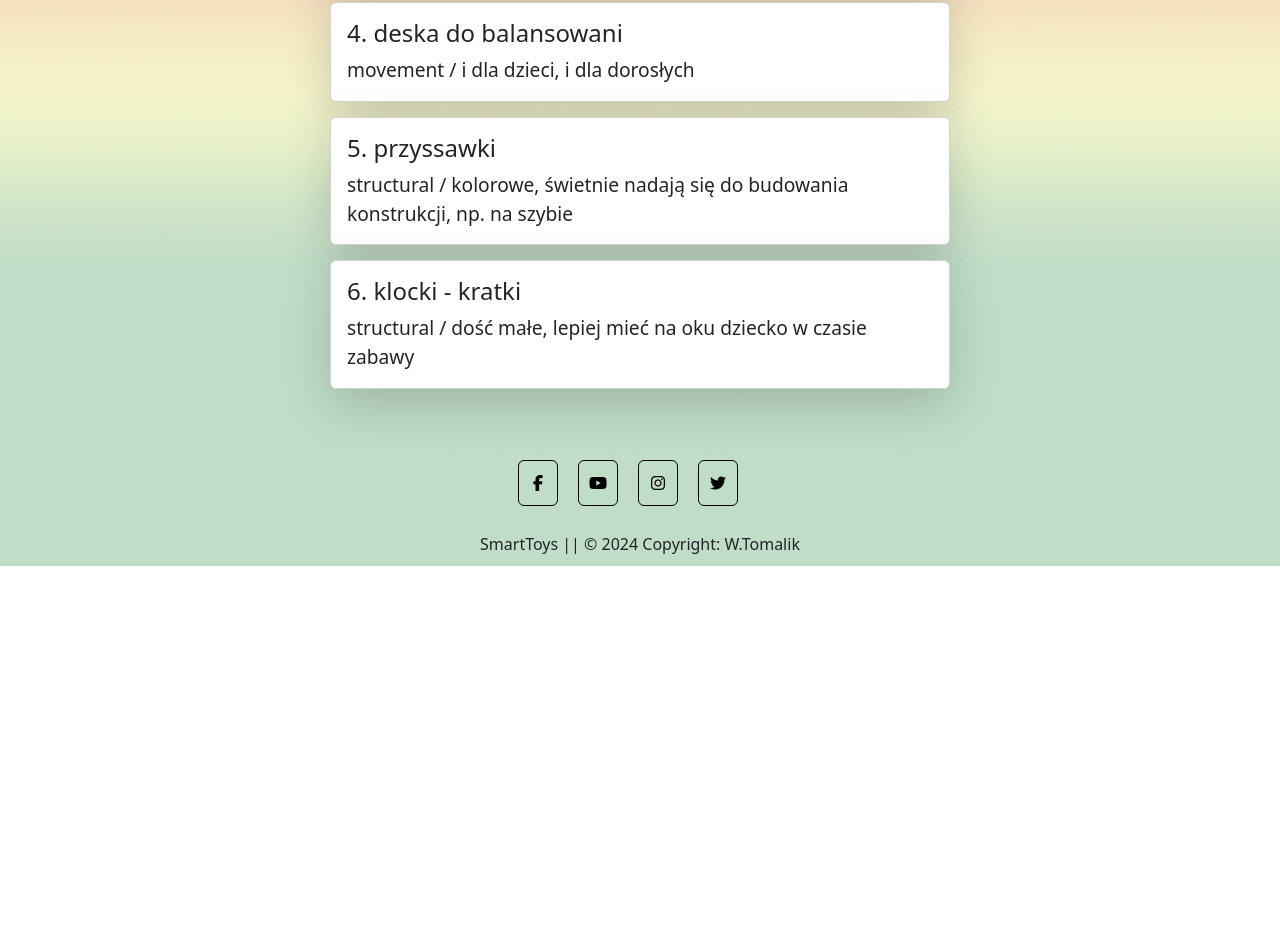
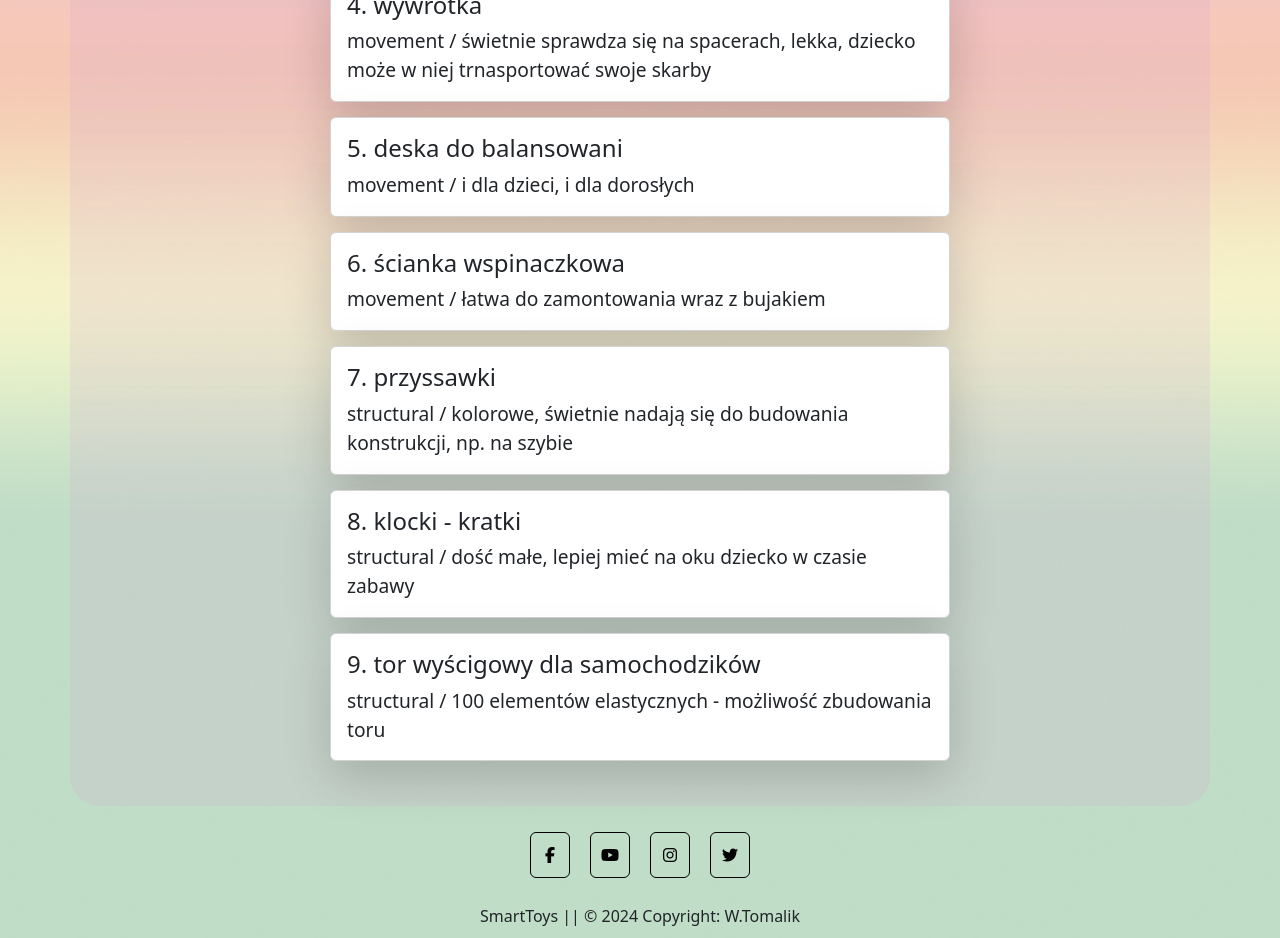
Before and after one commit to weronika-tomalik/SmartToy, a React app: page /#/newlistoftoys in a window 1280 px wide. Shown: the part 600-1538 px from the top of the page. Before the commit the page ends 1166 px from the top, so only its background shows below. Built offline with nearby package versions, Linux system fonts and the light colour scheme; data requests are answered from the project's data file.

Commit message:
code cleanup

```diff
--- a/database/db.json
+++ b/database/db.json
@@ -251,6 +251,12 @@
       "name": "mini-trampolina",
       "description": "brak zabezpieczeń, rysuje podłogę",
       "category": "movement"
+    },
+    {
+      "id": "8d74",
+      "name": "duplo - zestaw mieszany",
+      "description": "odkupiony przez olx",
+      "category": "structural"
     }
   ]
 }
--- a/src/assets/scss/_styles.scss
+++ b/src/assets/scss/_styles.scss
@@ -1,4 +1,4 @@
-
+@import "variables";
 .navigation {
   min-width: 100vw;
   background-color: $main-background-color;
@@ -41,7 +41,7 @@
 
 .container-grid--form {
   margin-top: 30px;
-  background-color: var(--primary-background-color);
+  background-color: $main-background-color;
   padding: 30px;
   border-radius: 30px;
 }
--- a/src/components/Footer.js
+++ b/src/components/Footer.js
@@ -4,8 +4,8 @@ import {Col, Button, Row} from "react-bootstrap";
 const Footer = () => {
     return (
         <>
-                    <Row className="container d-flex py-3 footer">
-                        <Col sm={12} className='text-center' >
+                    <Row className="py-3 footer">
+                        <Col sm={12} className='text-center'>
                             <Button variant="outline-light" className='footer__button'>
                             <i className="fab fa-facebook-f"></i>
                             </Button>
--- a/src/components/MainCard.js
+++ b/src/components/MainCard.js
@@ -14,6 +14,7 @@ const MainCard = ({path, title, myImg, infoText, buttonText}) => {
                 <Row>
                     {myImg && (
                         <Col className='d-none d-lg-block'>
+                            {/* d-lg-block element będzie widoczny jako blok tylko na szerokich ekranach*/}
                             <CardImg src={myImg} className='h-100' />
                         </Col>)}
                         <Col>
--- a/src/components/MainCarousel.js
+++ b/src/components/MainCarousel.js
@@ -1,28 +1,26 @@
-import React, {useContext} from 'react';
+import React from 'react';
 import { Carousel, CarouselItem, CarouselCaption, Image} from "react-bootstrap";
 
 
 const MainCarousel = () => {
     return (
-
-
             <Carousel className='shadow-lg rounded-2 carousel'>
                 <CarouselItem >
-                    <Image src="/assets/images/white-children-room-with-copy-space.jpg" text="First slide" className="d-block w-100 carousel__img" />
+                    <Image src="/assets/images/white-children-room-with-copy-space.jpg" alt="First slide - child's room" className="d-block w-100 carousel__img" />
                     <CarouselCaption className='carousel__caption'>
                         <h2 className='carousel__caption-header'>Plenty of room for fun</h2>
                         <p>Nulla vitae elit libero, a pharetra augue mollis interdum.</p>
                     </CarouselCaption>
                 </CarouselItem >
                 <CarouselItem >
-                    <Image src="/assets/images/plush-sheep-pile-blankets.jpg" text="First slide" className="d-block w-100 carousel__img" />
+                    <Image src="/assets/images/plush-sheep-pile-blankets.jpg" alt="Second slide - clean room" className="d-block w-100 carousel__img" />
                     <CarouselCaption className='carousel__caption'>
                         <h2 className='carousel__caption-header'>Happy child - happy family</h2>
                         <p>Lorem ipsum dolor sit amet, consectetur adipiscing elit.</p>
                     </CarouselCaption>
                 </CarouselItem>
                 <CarouselItem >
-                    <Image src="/assets/images/interior-kids-room-decoration-with-toys.jpg" text="First slide" className="d-block w-100 carousel__img"/>
+                    <Image src="/assets/images/interior-kids-room-decoration-with-toys.jpg" alt="Third slide - cosy child's room" className="d-block w-100 carousel__img"/>
                     <CarouselCaption className='carousel__caption'>
                         <h2 className='carousel__caption-header'>A better future for your child </h2>
                         <p>Praesent commodo cursus magna, vel scelerisque nisl consectetur. </p>
--- a/src/components/Navigation.js
+++ b/src/components/Navigation.js
@@ -27,7 +27,7 @@ const Navigation = () => {
                             <NavDropdown.Item to="/" className="nav-link navigation__dropdown" onClick={() => handleNavigate('/toyinteractive')}>Interactive toys</NavDropdown.Item>
                             <NavDropdown.Item to="/" className="nav-link navigation__dropdown" onClick={() => handleNavigate('/toymovement')}>Movement toys</NavDropdown.Item>
                         </NavDropdown>
-                        <NavLink onClick={toggleTheme} className={`${isDarkTheme ? 'lightBtn' : 'darkBtn'}`}>Change Theme</NavLink>
+                        <NavLink onClick={toggleTheme}>Change Theme</NavLink>
                     </Nav>
                 </Container>
             </Navbar>
--- a/src/components/RandomToyPicker.js
+++ b/src/components/RandomToyPicker.js
@@ -1,11 +1,11 @@
 import React, {useEffect, useState} from 'react';
-import {Button, Card, CardBody, CardText, CardTitle, Col, Container, Row } from "react-bootstrap";
-import RemoveButton from "./RemoveButton";
+import { Card, CardBody, CardText, CardTitle, Col, Container, Row } from "react-bootstrap";
 function randomElement(array, numElements) {
 
     if (numElements > array.length) {
         throw new RangeError("Za mało dostępnych elementów");
     }
+    // RangeError typ błędu mówiący o tym, że podana wartość nie mieści się w możliwym zakresie
     const arrayRandomToys = [...array].sort(() => 0.5 - Math.random());
 
     return arrayRandomToys.slice(0, numElements);
@@ -16,7 +16,7 @@ const RandomToyPicker = ({interactive, movement, structural}) => {
 
 
     const handleRandomSelection = () => {
-        const numElementsToSelect = 2;
+        const numElementsToSelect = 3;
 
         const selectedFromArray1 = randomElement(interactive, numElementsToSelect);
         const selectedFromArray2 = randomElement(movement, numElementsToSelect);
@@ -29,14 +29,11 @@ const RandomToyPicker = ({interactive, movement, structural}) => {
 
 
     useEffect(() => {
-            if(interactive.length>0 && movement.length>0 && structural.length>0) {
+            if (interactive.length > 0 && movement.length > 0 && structural.length > 0) {
                 handleRandomSelection();
             }
         }
         , [interactive, structural, movement]);
-
-
-
 
     return (
         <Container className='container-grid--form'>
@@ -48,8 +45,8 @@ const RandomToyPicker = ({interactive, movement, structural}) => {
             </Row>
             <Row className='justify-content-center' >
                 {randomElements.map((element, index) => (
-                    <Col sm={12} lg={7}>
-                    <Card key={index} className='shadow-lg card--selected'>
+                    <Col key={index} sm={12} lg={7}>
+                    <Card className='shadow-lg card--selected'>
                             <CardBody>
                                 <CardTitle className='card__title--selected'>{index + 1}. {element.name}</CardTitle>
                                 <CardText>{element.category} / {element.description}</CardText>
--- a/src/components/RemoveButton.js
+++ b/src/components/RemoveButton.js
@@ -1,9 +1,9 @@
 import React from 'react';
 import {Button} from "react-bootstrap";
 
-
 const RemoveButton = ({ id, onToyRemoved }) => {
 
+    // kiedy usunę zabawkę, onToyRemoved dokona aktualizacji i zabawka zniknie z listy
     const handleDelete = () => {
         if (window.confirm('Are you sure that you want to remove this toy?')) {
 
@@ -14,7 +14,6 @@ const RemoveButton = ({ id, onToyRemoved }) => {
                         if (!response.ok) {
                             throw new Error('HTTP error!');
                         }
-                        console.log('Toy deleted successfully');
                         onToyRemoved();
                     })
                     .catch(error => {
--- a/src/components/Search.js
+++ b/src/components/Search.js
@@ -67,10 +67,10 @@ const Search = () => {
 
 
     return (
-        <div ref={searchContainerRef}>
+        <div >
             <Row className='justify-content-center' >
                 <Col sx={9} sm={9} md={6}>
-                    <FormGroup className="input-group rounded" style={{marginBottom: '20px'}}>
+                    <FormGroup ref={searchContainerRef} className="input-group rounded" style={{marginBottom: '20px'}}>
                     <FormControl
                         type="search"
                         placeholder="Search toy"
@@ -88,14 +88,14 @@ const Search = () => {
             </Row>
             <Row className='justify-content-center' style={{marginTop: '20px'}}>
                 {results.map((result, index) => (
-                    <Card className='shadow-lg' style={{
+                    <Card key={index} className='shadow-lg' style={{
                         width: '50rem',
                         border: '1px solid lightgray',
                         marginBottom: '15px',
                         paddingLeft: '30px'
                     }}>
                         <Col>
-                            <CardBody key={index}>
+                            <CardBody >
                                 <CardTitle className='card__title--selected'>{index + 1}. {result.name}</CardTitle>
                                 <CardText className='card__text--selected'>
                                     {result.description} / {result.category}
--- a/src/pages/CategoryToys.js
+++ b/src/pages/CategoryToys.js
@@ -43,9 +43,9 @@ const fetchToys = () => {
             </Row>
             <Row className='justify-content-center'>
             {selectedToys.map((toy, index) => (
-                <Card className='shadow-lg card--category'>
-                    <Col >
-                    <CardBody key={toy.id}>
+                <Card key={toy.id} className='shadow-lg card--category'>
+                    <Col>
+                    <CardBody>
                         <CardTitle className='card__title--selected'>{index + 1}. {toy.name}</CardTitle>
                         <CardText className='card__text--selected'>
                             {toy.description}
--- a/src/pages/NewToy.js
+++ b/src/pages/NewToy.js
@@ -116,8 +116,7 @@ const NewToy = () => {
                                 className={`form__control ${errors.category ? 'is-invalid' : ''}`}
                                 aria-label="Default select example"
                                 value={category}
-                                onChange={(e) => setCategory(e.target.value)}
-                            >
+                                onChange={(e) => setCategory(e.target.value)}>
                                 <option value="" disabled>Select category of toy</option>
                                 <option value="structural">Structural</option>
                                 <option value="movement">Movement</option>
```
